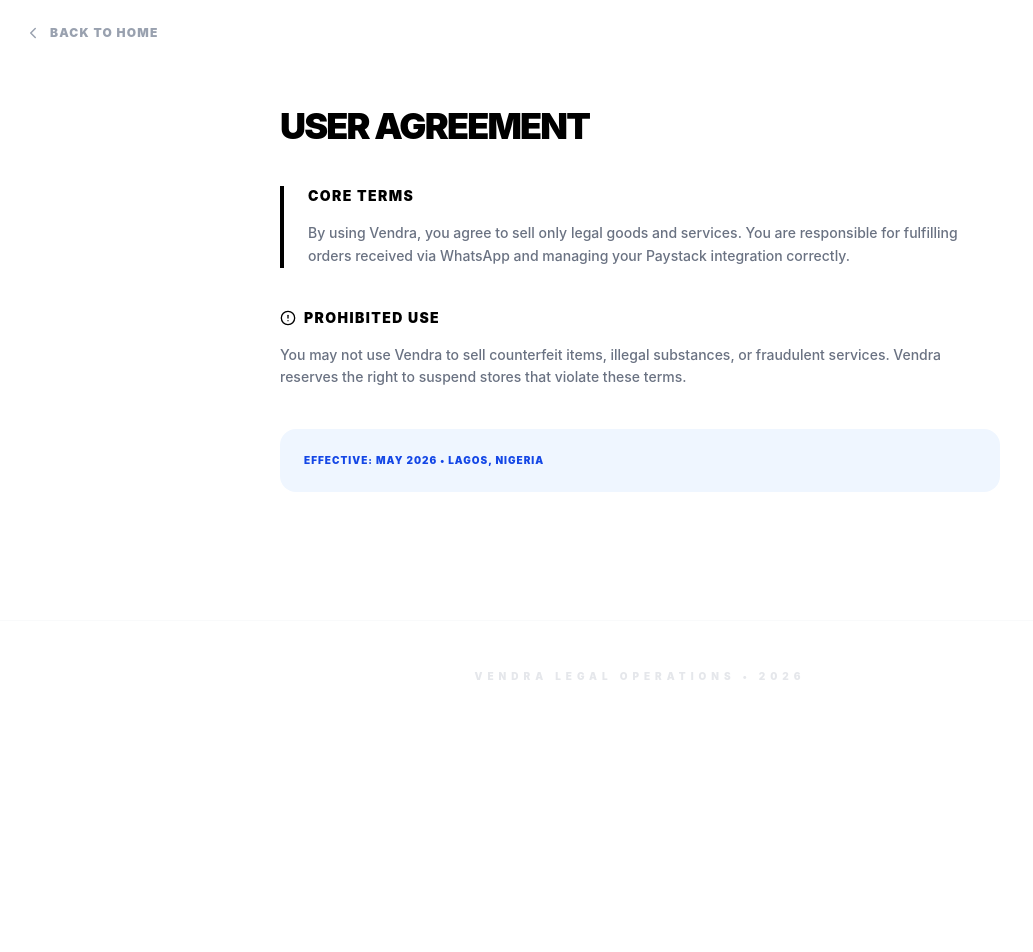
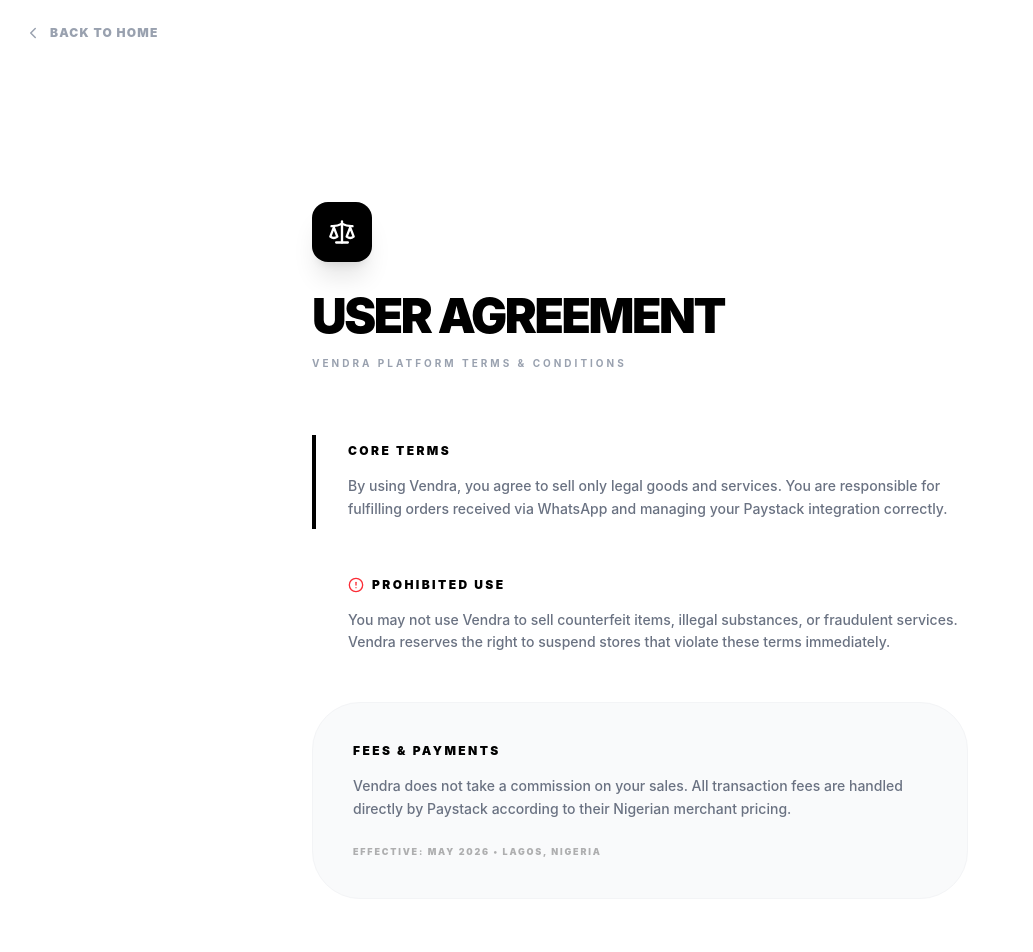
Before and after one commit to bolujolayemi-a11y/vendra_e-commerce, a Next.js app: page /agreement in a window 1280 px wide. Shown: the top 952 px of the page, without its empty margins (0-1033 px from the left). Before the commit the page ends 812 px from the top, so only its background shows below. Built offline with nearby package versions, Linux system fonts and the light colour scheme.

Commit message:
feat: update

```diff
--- a/src/app/(legal)/agreement/page.tsx
+++ b/src/app/(legal)/agreement/page.tsx
@@ -1,34 +1,66 @@
 "use client";
-import { Scale, AlertCircle } from 'lucide-react';
+import { Suspense } from 'react'; // Required to fix the Vercel build error
+import { Scale, AlertCircle, Loader2 } from 'lucide-react';
 
-export default function AgreementPage() {
+function AgreementContent() {
   return (
-    <>
-      <h1 className="text-4xl font-black uppercase tracking-tighter mb-10 text-black">User Agreement</h1>
+    <div className="max-w-3xl mx-auto py-24 px-8 min-h-screen">
+      <header className="mb-16">
+        <div className="bg-black text-white p-4 rounded-2xl inline-block mb-6 shadow-xl">
+          <Scale size={28} />
+        </div>
+        <h1 className="text-5xl font-black uppercase tracking-tighter text-black leading-none">
+          User Agreement
+        </h1>
+        <p className="mt-4 text-gray-400 font-bold uppercase text-[10px] tracking-[0.3em]">
+          Vendra Platform Terms & Conditions
+        </p>
+      </header>
 
-      <div className="space-y-10">
-        <section className="border-l-4 border-black pl-6">
-          <h3 className="text-sm font-black uppercase tracking-widest text-black mb-4">Core Terms</h3>
+      <div className="space-y-12">
+        <section className="border-l-4 border-black pl-8 py-2">
+          <h3 className="text-xs font-black uppercase tracking-[0.2em] text-black mb-4">Core Terms</h3>
           <p className="text-gray-500 text-sm font-medium leading-relaxed">
             By using Vendra, you agree to sell only legal goods and services. You are responsible for fulfilling orders received via WhatsApp and managing your Paystack integration correctly.
           </p>
         </section>
 
-        <section>
-          <h3 className="text-sm font-black uppercase tracking-widest text-black mb-4 flex items-center gap-2">
-            <AlertCircle size={16} /> Prohibited Use
+        <section className="pl-9">
+          <h3 className="text-xs font-black uppercase tracking-[0.2em] text-black mb-4 flex items-center gap-2">
+            <AlertCircle size={16} className="text-red-500" /> Prohibited Use
           </h3>
           <p className="text-gray-500 text-sm font-medium leading-relaxed">
-            You may not use Vendra to sell counterfeit items, illegal substances, or fraudulent services. Vendra reserves the right to suspend stores that violate these terms.
+            You may not use Vendra to sell counterfeit items, illegal substances, or fraudulent services. Vendra reserves the right to suspend stores that violate these terms immediately.
           </p>
         </section>
 
-        <section className="bg-blue-50 p-6 rounded-2xl">
-           <p className="text-blue-700 text-[10px] font-black uppercase tracking-widest">
+        <section className="bg-gray-50 p-10 rounded-[3rem] border border-gray-100">
+           <h3 className="text-xs font-black uppercase tracking-[0.2em] text-black mb-4">Fees & Payments</h3>
+           <p className="text-gray-500 text-sm font-medium leading-relaxed mb-6">
+             Vendra does not take a commission on your sales. All transaction fees are handled directly by Paystack according to their Nigerian merchant pricing.
+           </p>
+           <p className="text-black/30 text-[9px] font-black uppercase tracking-[0.2em]">
              Effective: May 2026 &bull; Lagos, Nigeria
            </p>
         </section>
       </div>
-    </>
+
+      <footer className="py-24 text-center opacity-20">
+         <p className="text-[9px] font-black uppercase tracking-[1em]">Vendra Legal</p>
+      </footer>
+    </div>
   );
 }
+
+// Default export with Suspense to handle the CSR bailout error
+export default function AgreementPage() {
+  return (
+    <Suspense fallback={
+      <div className="min-h-screen flex items-center justify-center">
+        <Loader2 className="animate-spin text-gray-200" size={32} />
+      </div>
+    }>
+      <AgreementContent />
+    </Suspense>
+  );
+}
--- a/src/app/(legal)/layout.tsx
+++ b/src/app/(legal)/layout.tsx
@@ -1,19 +1,15 @@
 "use client";
-import { ChevronLeft } from 'lucide-react';
+import { Suspense } from 'react'; // 1. Added Suspense
+import { ChevronLeft, Loader2 } from 'lucide-react';
 import Link from 'next/link';
 import { useSearchParams } from 'next/navigation';
 
-export default function LegalLayout({
-  children,
-}: {
-  children: React.ReactNode;
-}) {
+// 2. Move the logic into a sub-component
+function LegalNav() {
   const searchParams = useSearchParams();
   const fromDashboard = searchParams.get('from') === 'dashboard';
 
   return (
-    <div className="min-h-screen bg-white pb-20">
-      {/* Dynamic Navigation */}
     <nav className="p-6 max-w-7xl mx-auto">
       <Link
         href={fromDashboard ? "/dashboard/settings" : "/"}
@@ -23,6 +19,24 @@
         {fromDashboard ? "Back to Settings" : "Back to Home"}
       </Link>
     </nav>
+  );
+}
+
+export default function LegalLayout({
+  children,
+}: {
+  children: React.ReactNode;
+}) {
+  return (
+    <div className="min-h-screen bg-white pb-20">
+      {/* 3. Wrap the Nav in Suspense because it uses useSearchParams */}
+      <Suspense fallback={
+        <div className="p-6 max-w-7xl mx-auto animate-pulse">
+          <div className="h-4 w-32 bg-gray-100 rounded-full" />
+        </div>
+      }>
+        <LegalNav />
+      </Suspense>
 
       <main className="max-w-3xl mx-auto px-6 pt-10">
         {children}
```
Also changed, not shown: src/app/(legal)/privacy/page.tsx (line endings or trailing spaces). Lines whose indentation alone changed are shown as unchanged.
